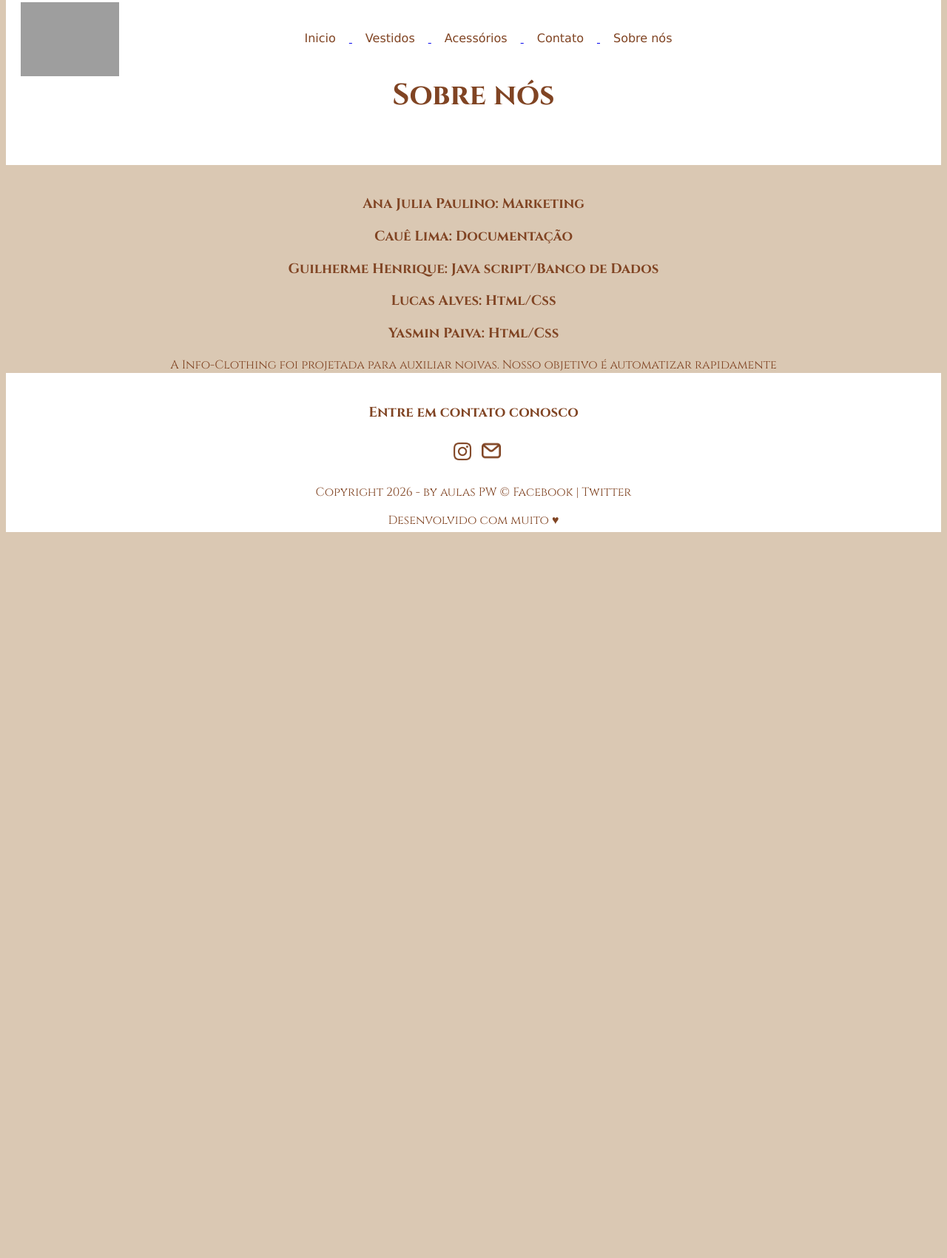
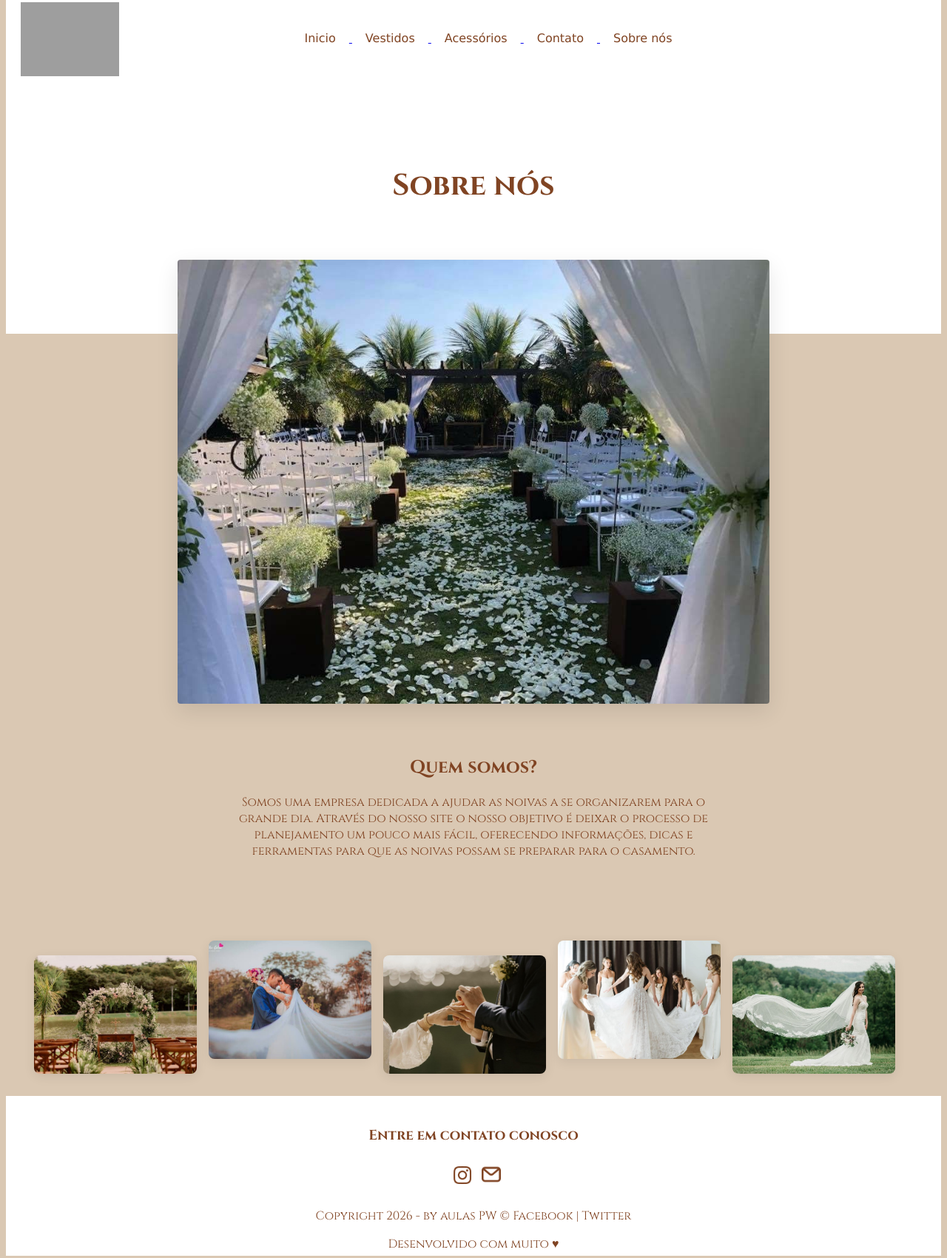
Before and after one commit to Yass-slc/Projeto-Info-clothing, a website: page front-end/sobre.html in a window 1280 px wide. Shown: the part 15-1715 px from the top of the page at 74% size. Before the commit the page ends 800 px from the top, so only its background shows below. Drawn offline with Linux system fonts and the light colour scheme; files that its build step writes are made by us from their sources; grey boxes are pictures that could not be loaded; a web font is replaced by a local one.

Commit message:
Página sobre nós até aonde não deu problema

```diff
--- a/front-end/CSS/sobre.css
+++ b/front-end/CSS/sobre.css
@@ -127,3 +127,78 @@ h1{
   width: 26px; /* Tamanho do ícone */
   height: 26px;
 }
+
+.hero-section {
+    background-color: rgb(255, 255, 255);
+    text-align: center;
+    padding: 60px 20px 140px 20px;
+}
+
+/* foto que puxa do header */
+.content-section {
+    display: flex;
+    flex-direction: column;
+    align-items: center;
+    padding: 0 20px;
+}
+
+.image-container {
+    max-width: 800px;
+    width: 100%;
+    margin-top: -100px;
+    box-shadow: 0px 10px 30px rgba(0, 0, 0, 0.1);
+    border-radius: 4px;
+    overflow: hidden;
+}
+
+.image-container img {
+    width: 100%;
+    height: auto;
+    display: block;
+}
+
+.text-content {
+    max-width: 650px;
+    margin-top: 50px;
+    margin-bottom: 80px;
+    text-align: center;
+}
+
+/* Container principal que centraliza a fileira de fotos */
+.zigzag-container {
+    display: flex;
+    justify-content: center;
+    align-items: center;
+    gap: 16px;
+    width: 100%;
+    max-width: 1200px;
+    margin-top: -60px;
+    padding: 40px 20px;
+}
+
+/* Estilo de cada caixinha de foto */
+.zigzag-item {
+    width: 220px;
+    height: 160px;
+    border-radius: 8px;
+    overflow: hidden;
+    box-shadow: 0px 4px 15px rgba(0, 0, 0, 0.08);
+    transition: transform 0.3s ease;
+}
+
+/* Garante que a imagem preencha o espaço sem distorcer */
+.zigzag-item img {
+    width: 100%;
+    height: 100%;
+    object-fit: cover;
+}
+
+/* Pega a 1ª, 3ª, 5ª foto (ímpares) e empurra um pouco para BAIXO */
+.zigzag-item:nth-child(odd) {
+    transform: translateY(10px);
+}
+
+/* Pega a 2ª, 4ª, 6ª foto (pares) e puxa um pouco para CIMA */
+.zigzag-item:nth-child(even) {
+    transform: translateY(-10px);
+}
--- a/front-end/sobre.html
+++ b/front-end/sobre.html
@@ -6,7 +6,7 @@
   <meta name="viewport" content="width=device-width, initial-scale=1.0">
   <link rel="stylesheet" href="CSS/style.css">
   <title>Sobre nós</title>
-  <link rel="stylesheet" type="text/css" href="style.css">
+  <link rel="stylesheet" type="text/css" href="./CSS/sobre.css">
   <link rel="icon" href="./Assets/IMG/favicon.ico" type="image/x-icon">
   </head>
 
@@ -44,16 +44,45 @@
           </a>
       </ul>
     </nav>
-    <h1>Sobre nós</h1>
   </header>
-  <br>
- <h3>Ana Julia Paulino: Marketing</h3>
-  <h3>Cauê Lima: Documentação</h3>
-  <h3>Guilherme Henrique: Java script/Banco de Dados</h3>
-  <h3>Lucas Alves: Html/Css</h3>
-  <h3>Yasmin Paiva: Html/Css</h3>
 
-  A Info-Clothing foi projetada para auxiliar noivas. Nosso objetivo é automatizar rapidamente
+  <section class="hero-section">
+        <h1>Sobre nós</h1>
+    </section>
+
+    <main class="content-section">
+        <div class="image-container">
+            <img src="./Assets/IMG/foto sobre.jpg" alt="Foto da equipe">
+        </div>
+
+        <article class="text-content">
+             <h2>Quem somos?</h2>
+             <p>Somos uma empresa dedicada a ajudar as noivas a se organizarem para o grande dia.
+              Através do nosso site o nosso objetivo é deixar o processo de planejamento um pouco
+              mais fácil, oferecendo informações, dicas e ferramentas para que as noivas possam
+              se preparar para o casamento.
+             </p>
+             </article>
+    </main>
+<br><br>
+
+   <div class="zigzag-container">
+    <div class="zigzag-item">
+        <img src="./Assets/IMG/foto sobre 1.jpg" alt="Foto 1">
+    </div>
+    <div class="zigzag-item">
+        <img src="./Assets/IMG/foto sobre 2.jpg" alt="Foto 2">
+    </div>
+    <div class="zigzag-item">
+        <img src="./Assets/IMG/foto sobre 3.jpg" alt="Foto 3">
+    </div>
+    <div class="zigzag-item">
+        <img src="./Assets/IMG/foto sobre 4.jpg" alt="Foto 4">
+    </div>
+    <div class="zigzag-item">
+        <img src="./Assets/IMG/foto sobre 5.jpg" alt="Foto 5">
+    </div>
+</div>
 
 
 
```
Also changed, not shown: front-end/acessorios.html (+0 -12 lines), front-end/Assets/IMG/foto sobre 1.jpg (added), front-end/Assets/IMG/foto sobre 2.jpg (added), front-end/Assets/IMG/foto sobre 3.jpg (added), front-end/Assets/IMG/foto sobre 4.jpg (added), front-end/Assets/IMG/foto sobre 5.jpg (added), front-end/Assets/IMG/foto sobre.jpg (added).
